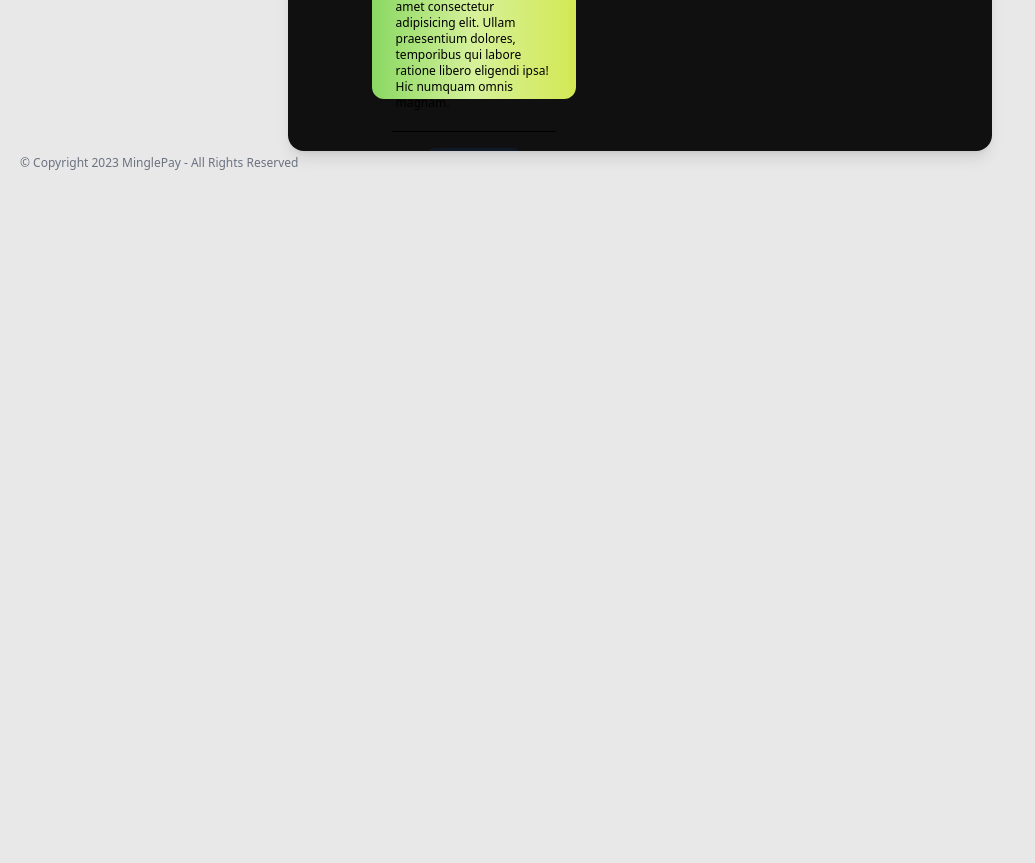
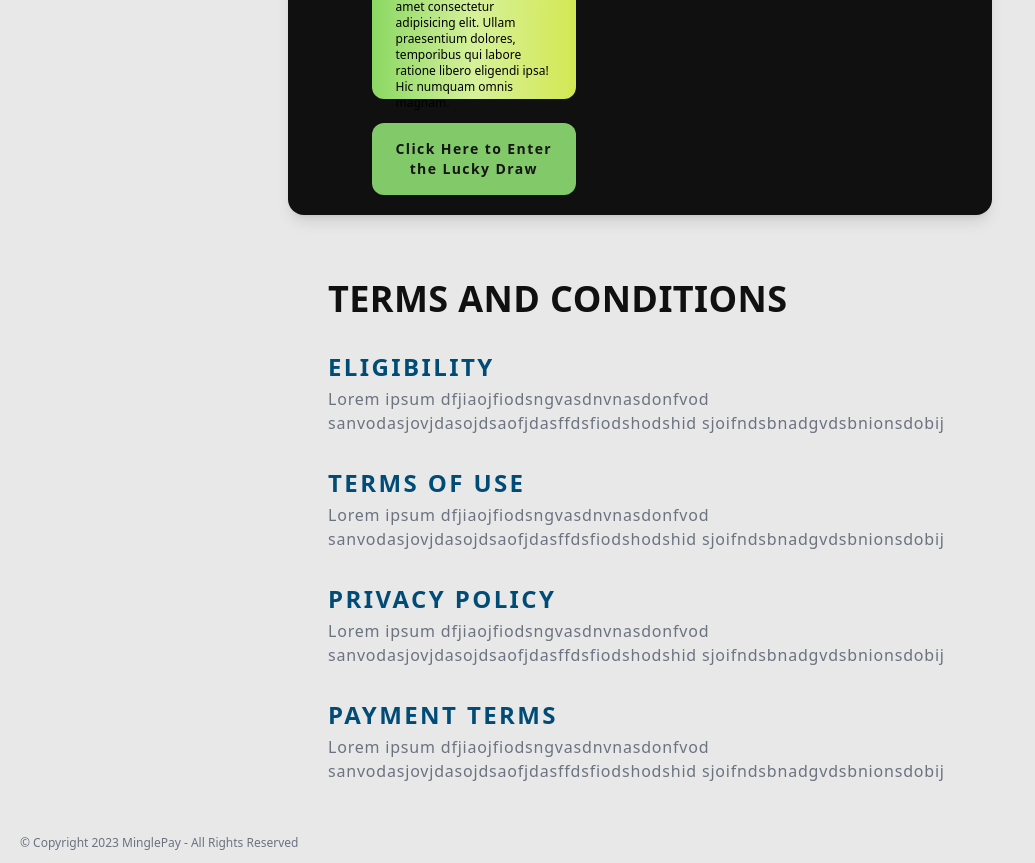
Before and after one commit to Thrisha1/MinglePay, a Next.js app: page /lucky-draw in a window 1280 px wide. Shown: the part 505-1368 px from the top of the page, without its empty margins (0-1035 px from the left). Before the commit the page ends 800 px from the top, so only its background shows below. Built offline with nearby package versions, Linux system fonts and the light colour scheme.

Commit message:
completed the luckydraw section

```diff
--- a/app/lucky-draw/page.jsx
+++ b/app/lucky-draw/page.jsx
@@ -1,10 +1,12 @@
 import React from 'react'
 import LuckyHero from "@/components/Luckydraw/Hero";
+import Terms from "@/components/Luckydraw/Terms";
 
 const index = () => {
   return (
     <div>
       <LuckyHero/>
+      <Terms/>
     </div>
   )
 }
--- a/components/Luckydraw/Hero.jsx
+++ b/components/Luckydraw/Hero.jsx
@@ -5,6 +5,8 @@ import Link from "next/link";
 import {Span} from "next/dist/server/lib/trace/tracer";
 import dummyimg from "@/assets/dummyimg.png";
 import {ClipboardIcon} from "@heroicons/react/outline";
+// import { ArrowLongRightIcon } from "@heroicons/24/outline";
+
 
 const LuckyHero = () => {
   return (
@@ -42,6 +44,18 @@ const LuckyHero = () => {
 
 
             </div>
+            <div className="max-w-md p-2  justify-between bg-[#82C969] rounded-xl ">
+
+
+              <div className="flex flex-inlne">
+                <h1 className="w-full    font-semibold text-[#151515] tracking-widest  text-center text-sm p-2 ">Click
+                  Here to Enter the Lucky Draw</h1>
+
+
+              </div>
+
+
+            </div>
 
           </div>
         </div>
--- /dev/null
+++ b/components/Luckydraw/Terms.jsx
@@ -0,0 +1,41 @@
+import React from 'react';
+
+const Terms = () => {
+  return (
+    <div className="mx-auto max-w-screen-s tracking-wide md:max-w-2xl py-12 px-6">
+      <div className="text-[#101010] my-4 flex gap-y-16 text-2xl md:text-4xl font-bold mb-8">TERMS AND CONDITIONS</div>
+
+      <div className="space-y-8">
+        <div className="space-y-1">
+          <h3 className="text-[#004C76] tracking-widest md:text-2xl font-bold">ELIGIBILITY</h3>
+          <div className="text-gray-500 tracking-wider font-normal">
+            Lorem ipsum dfjiaojfiodsngvasdnvnasdonfvod sanvodasjovjdasojdsaofjdasffdsfiodshodshid sjoifndsbnadgvdsbnionsdobij
+          </div>
+        </div>
+
+        <div className="space-y-1">
+          <h3 className="text-[#004C76] tracking-widest md:text-2xl font-bold">TERMS OF USE</h3>
+          <div className="text-gray-500 tracking-wider font-normal">
+            Lorem ipsum dfjiaojfiodsngvasdnvnasdonfvod sanvodasjovjdasojdsaofjdasffdsfiodshodshid sjoifndsbnadgvdsbnionsdobij
+          </div>
+        </div>
+
+        <div className="space-y-1">
+          <h3 className="text-[#004C76] tracking-widest md:text-2xl font-bold">PRIVACY POLICY</h3>
+          <div className="text-gray-500 tracking-wider font-normal">
+            Lorem ipsum dfjiaojfiodsngvasdnvnasdonfvod sanvodasjovjdasojdsaofjdasffdsfiodshodshid sjoifndsbnadgvdsbnionsdobij
+          </div>
+        </div>
+
+        <div className="space-y-1">
+          <h3 className="text-[#004C76] tracking-widest md:text-2xl font-bold">PAYMENT TERMS</h3>
+          <div className="text-gray-500 tracking-wider font-normal">
+            Lorem ipsum dfjiaojfiodsngvasdnvnasdonfvod sanvodasjovjdasojdsaofjdasffdsfiodshodshid sjoifndsbnadgvdsbnionsdobij
+          </div>
+        </div>
+      </div>
+    </div>
+  );
+};
+
+export default Terms;
--- a/package.json
+++ b/package.json
@@ -21,6 +21,7 @@
     "autoprefixer": "10.4.14",
     "flowbite": "^1.6.5",
     "flowbite-react": "^0.4.3",
+    "heroicons": "^2.0.17",
     "next": "13.3.0",
     "postcss": "8.4.21",
     "react": "18.2.0",
```
Also changed, not shown: 1 other file (tests, documents, lock files or other folders).
